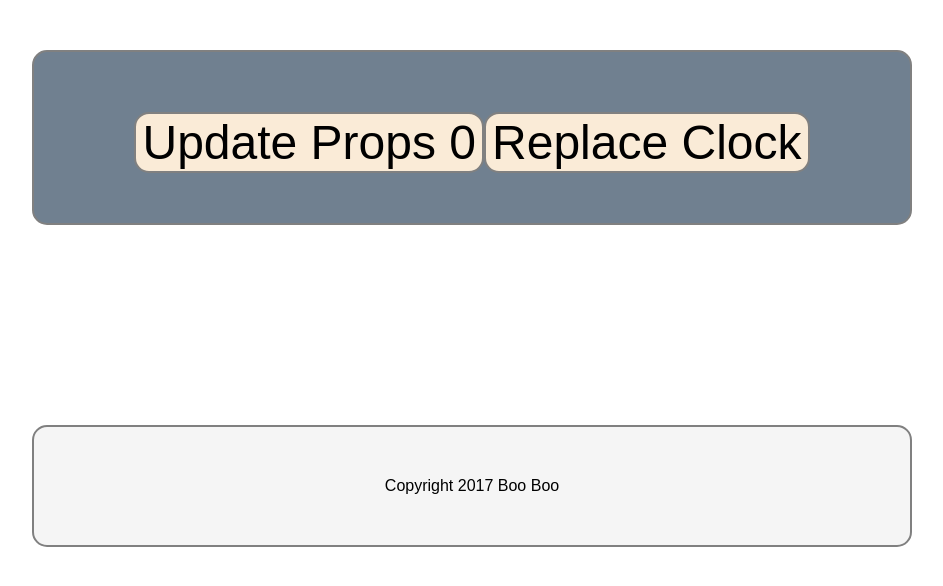
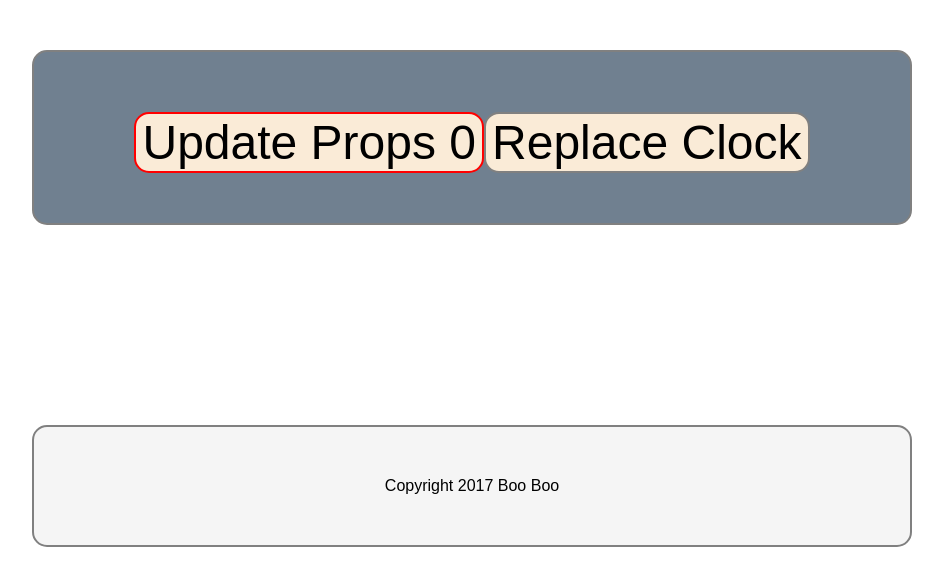
Before and after one commit to vboughner/react-simple-clock, a React (Create React App) app: page / in a window 1280 px wide. Shown: the top 586 px of the page, without its empty margins (168-1111 px from the left). Built offline with nearby package versions, Linux system fonts and the light colour scheme.

Commit message:
Using a javascript style for a button

```diff
--- a/src/ButtonLand.js
+++ b/src/ButtonLand.js
@@ -2,10 +2,15 @@ import React, { Component } from 'react';
 import PropTypes from 'prop-types';
 
 export default class ButtonLand extends Component {
+
+    static BUTTON_STYLES =  {
+        border: '2px solid red',
+    };
+
     render() {
         return (
             <div className="button-land">
-                <button onClick={this.props.onClick}>Update Props {this.props.counter}</button>
+                <button style={ButtonLand.BUTTON_STYLES} onClick={this.props.onClick}>Update Props {this.props.counter}</button>
                 {
                     (this.props.hasClock) ?
                         <button onClick={this.props.onRemoveClock}>Remove Clock</button> :
```
